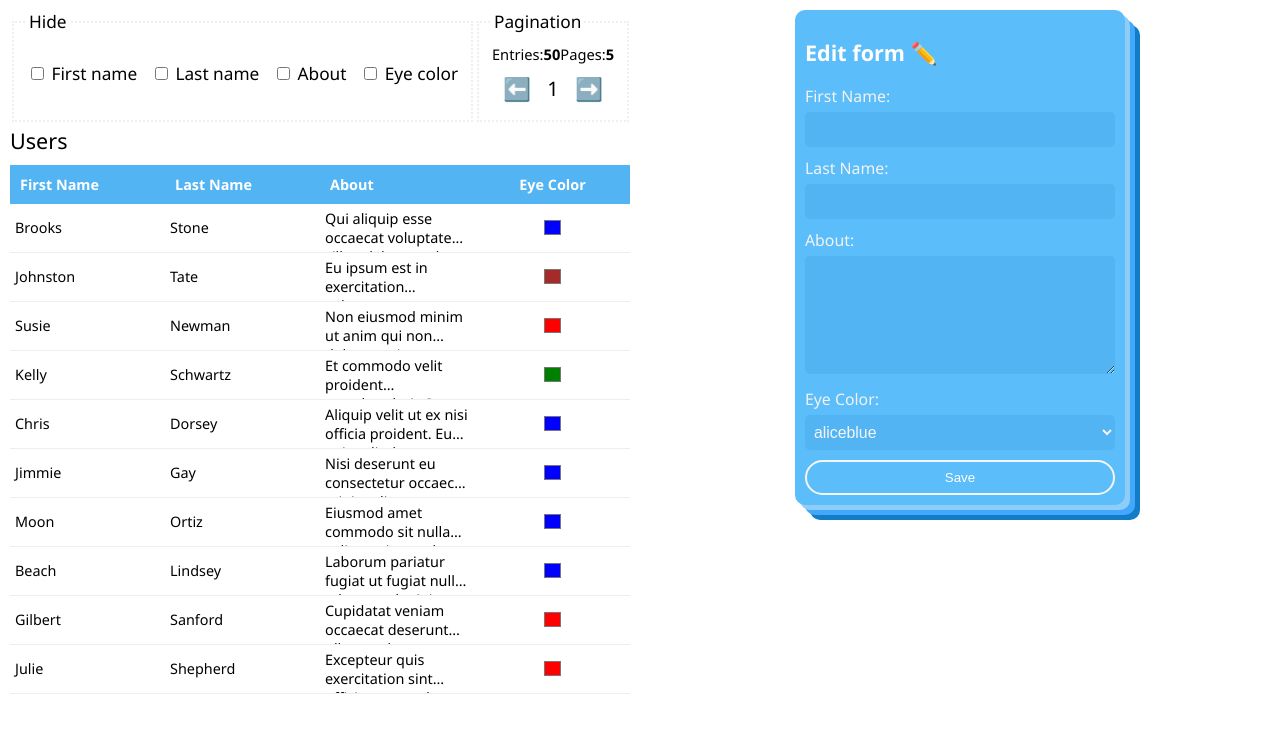
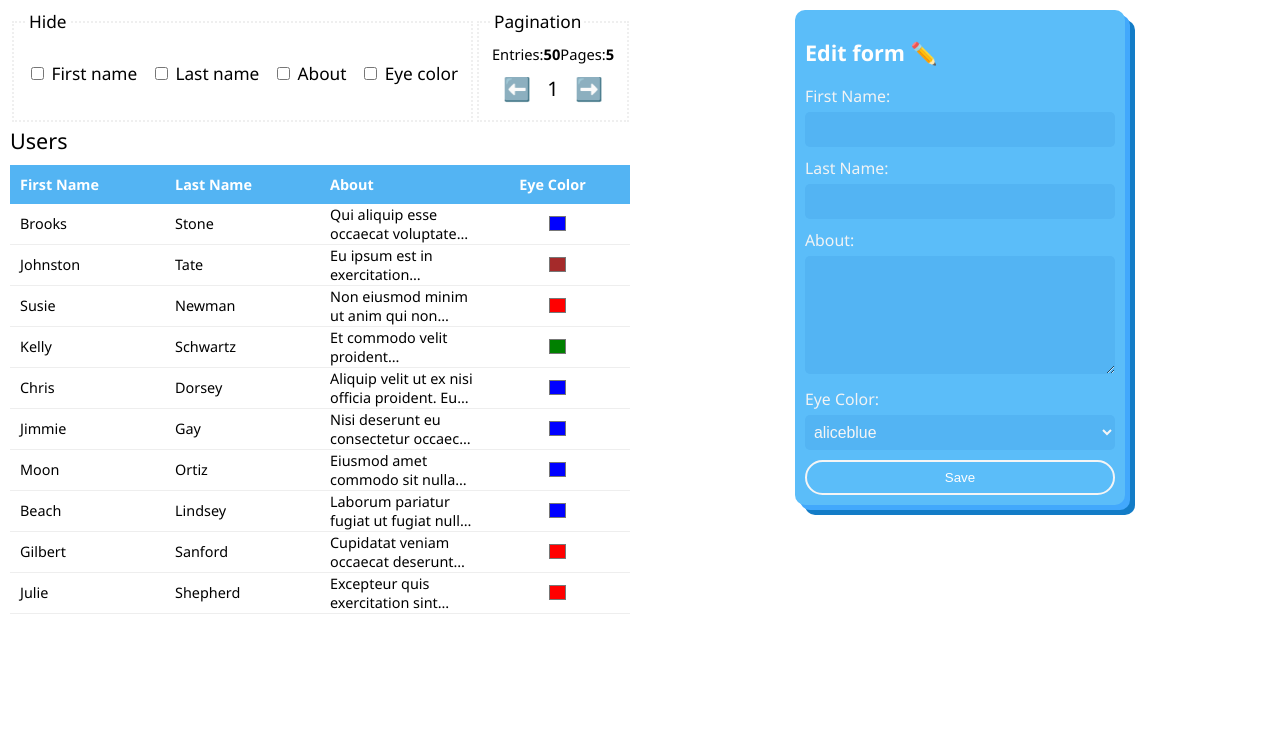
Before and after one commit to shutemov/infotecs-test-task, a plain HTML site: page index.html in a window 1280 px wide. Drawn offline with Linux system fonts and the light colour scheme.

Commit message:
Обновляет стили

```diff
--- a/css/style.css
+++ b/css/style.css
@@ -133,11 +133,11 @@
 
 .users-table__1-column-body,
 .users-table__2-column-body {
-  padding: 5px;
+  padding-left: 10px;
 }
 
 .users-table__3-column-body {
-  padding: 5px;
+  padding-left: 10px;
   display: -webkit-box;
   -webkit-line-clamp: 2;
   -webkit-box-orient: vertical;
@@ -145,7 +145,7 @@
 }
 
 .users-table__4-column-body {
-  padding: 5px;
+  padding-left: 10px;
   text-align: center;
   width: auto;
 }
@@ -176,8 +176,8 @@
   border-radius: 10px;
   background-color: #5bbdf9;
   color: #f2f3f4;
-  box-shadow: 5px 5px 0px 0px #8dcdf8, 10px 10px 0px 0px #42a8fc,
-    15px 15px 0px 0px #137cc7, 5px 5px 15px 5px rgba(0, 0, 0, 0);
+  box-shadow: 5px 5px 0px 0px #42a8fc, 10px 10px 0px 0px #137cc7,
+    5px 5px 15px 5px rgba(0, 0, 0, 0);
 }
 
 .users-table-edit-form__caption {
```
